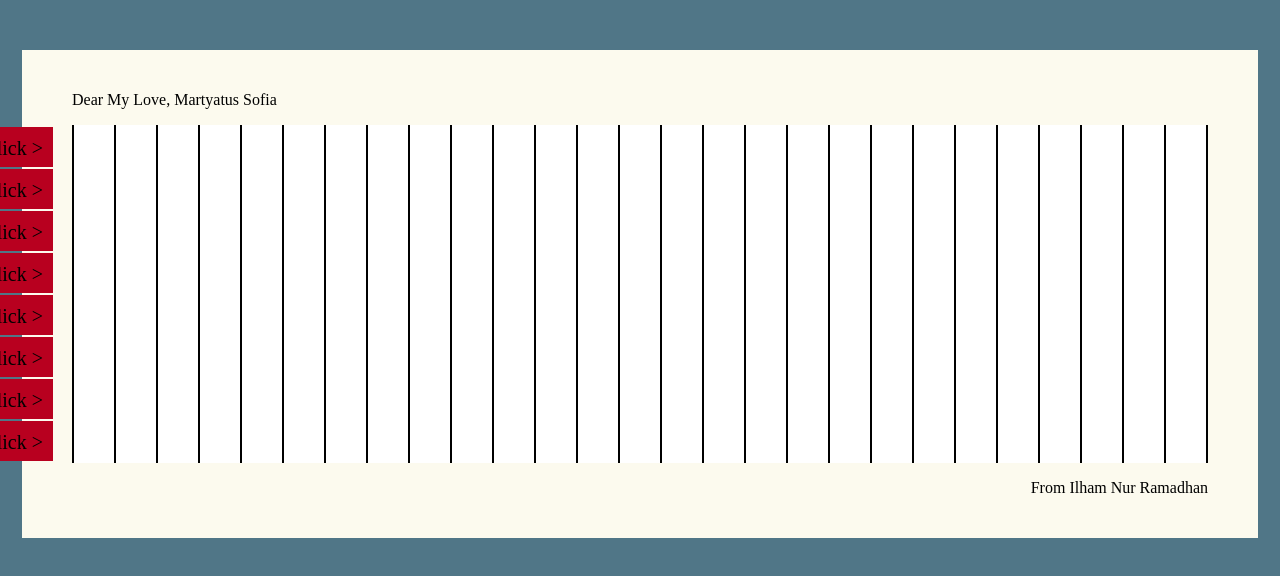
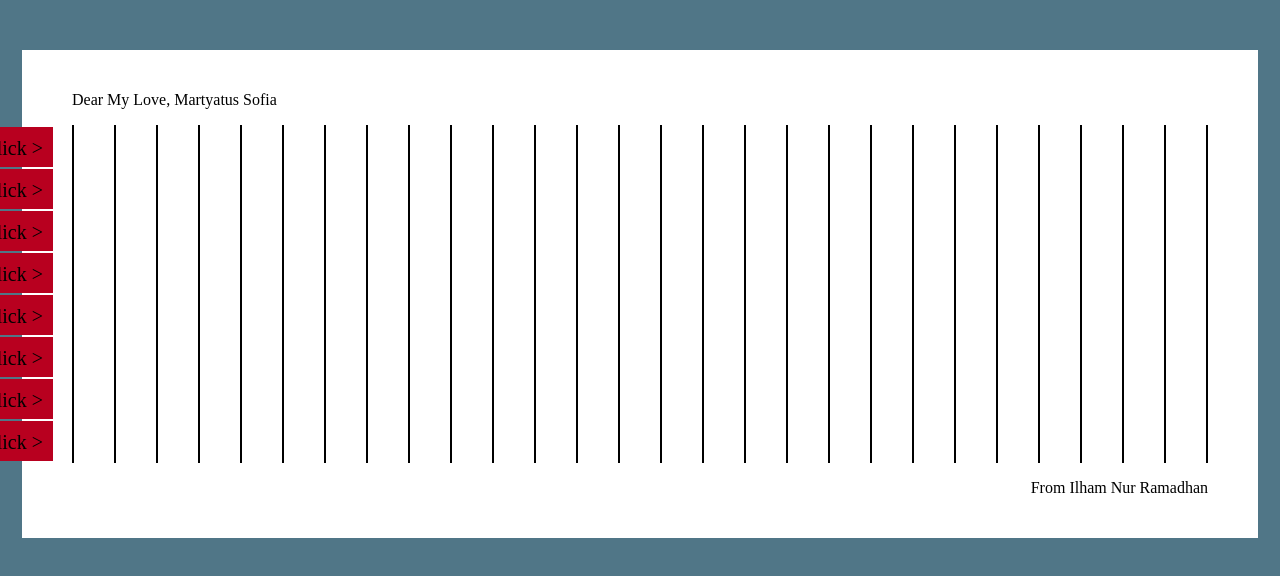
Before and after one commit to I-INR/i-inr.github.io, a plain HTML site: page love_paper/index.html in a window 1280 px wide. Drawn offline with Linux system fonts and the light colour scheme; a web font is replaced by a local one.

Commit message:
fix : color background

```diff
--- a/love_paper/styles.css
+++ b/love_paper/styles.css
@@ -20,7 +20,7 @@ body {
   /* display: flex; */
   justify-content: center;
   padding: 25px 50px;
-  background-color: #FCFAEE;
+  background-color: #FFFFFF;
 }
 
 #scissors-paper {
```
